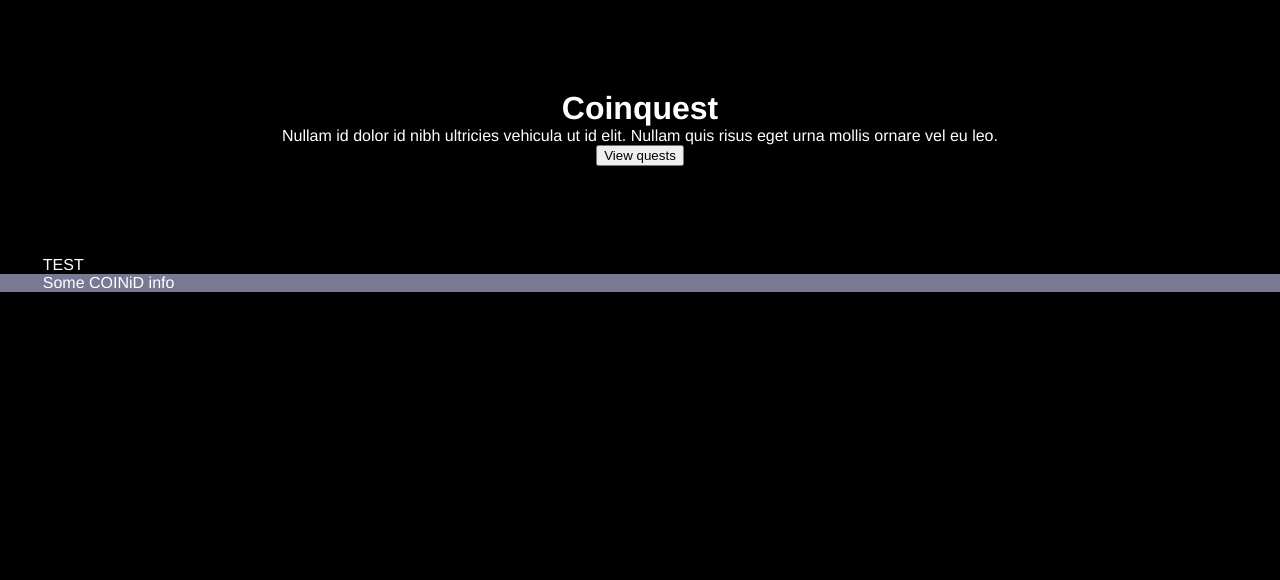
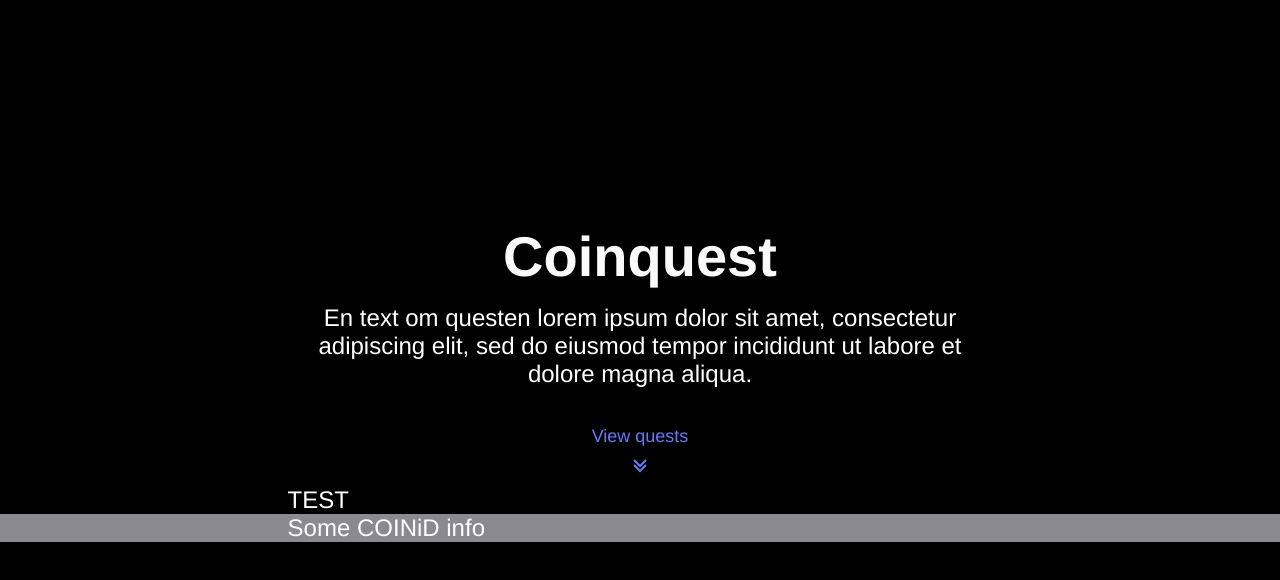
Before and after one commit to COINiD/coinquest, a React (Create React App) app: page / in a window 1280 px wide. Shown: the top 580 px of the page. Built offline with nearby package versions, Linux system fonts and the light colour scheme; a web font is replaced by a local one.

Commit message:
Cleanup in styles and fix header

```diff
--- a/src/components/header.js
+++ b/src/components/header.js
@@ -1,14 +1,23 @@
 import React from "react";
-
+import iconChevronsDown from "../images/icon-chevrons-down.svg";
 const Header = () => (
   <header className="header">
     <div className="wrapper">
-      <h1>Coinquest</h1>
-      <p>
-        Nullam id dolor id nibh ultricies vehicula ut id elit. Nullam quis risus
-        eget urna mollis ornare vel eu leo.
+      <h1 className="header__title">Coinquest</h1>
+      <p className="header__caption">
+        En text om questen lorem ipsum dolor sit amet, consectetur adipiscing
+        elit, sed do eiusmod tempor incididunt ut labore et dolore magna aliqua.
       </p>
-      <button>View quests</button>
+      <a href="#" className="header__button">
+        <span>View quests</span>
+        <img
+          src={iconChevronsDown}
+          alt="Quests"
+          title="View quests"
+          className="header__button__icon"
+          rel="preload"
+        />
+      </a>
     </div>
   </header>
 );
--- a/src/stylesheets/base/_layout.scss
+++ b/src/stylesheets/base/_layout.scss
@@ -37,11 +37,11 @@ body {
 
 .wrapper {
   margin: 0 auto;
-  padding: 0 10px;
-  max-width: 1220px;
+  padding: 0 20px;
+  max-width: 756px;
 
   @include media(medium) {
-    padding: 0 1%;
+    padding: 0 2%;
   }
 }
 
--- a/src/stylesheets/base/_typography.scss
+++ b/src/stylesheets/base/_typography.scss
@@ -1,16 +1,45 @@
+// Font Colors
+$base-font-color: $white;
+$header-font-color: $lighter-gray;
+$secondary-font-color: $white;
+$link-font-color: $purple;
+
 html {
   color: $base-font-color;
   font-family: $base-font-family;
+  font-size: $font-size-regular;
+}
+
+h1,
+h2,
+h3,
+h4,
+h5 {
+  //line-height: $heading-line-height;
+}
+
+h1 {
+  font-size: $font-size-large;
+  color: $header-font-color;
+  margin-bottom: $space-l;
 }
 
 h2 {
   margin: 0.9em 0;
-  font-size: $font-size-l;
+  font-size: $font-size-medium;
   font-weight: bold;
 }
 
 h3 {
   margin: 0;
-  font-size: $font-size-s;
+  font-size: $font-size-regular;
   font-weight: bold;
 }
+
+a {
+  color: $link-font-color;
+  text-decoration: none;
+  &:hover {
+    text-decoration: underline;
+  }
+}
--- a/src/stylesheets/base/_variables.scss
+++ b/src/stylesheets/base/_variables.scss
@@ -6,36 +6,15 @@ $small: 480px;
 $medium: 768px;
 $large: 1000px;
 
-// Pixel text values
-$px-base-font-size: 20;
-$px-heading-font-size: 18;
-$px-base-line-height: 30;
-$px-heading-line-height: 24;
-
-// Convert to rem
-$base-font-size: ($px-base-font-size / 16) * 1rem;
-$base-line-height: ($px-base-line-height / $px-base-font-size);
-$heading-line-height: ($px-heading-line-height / $px-heading-font-size);
-
 // Font sizes
-$font-size-xxxs: (14 / 16) * 1rem;
-$font-size-xxs: (16 / 16) * 1rem;
-$font-size-xs: (18 / 16) * 1rem;
-$font-size-s: (20 / 16) * 1rem;
-$font-size-l: (24 / 16) * 1rem;
-$font-size-xl: (30 / 16) * 1rem;
-$font-size-xxl: (40 / 16) * 1rem;
-$font-size-cover: (90 / 16) * 1rem;
-$font-size-h1: (60 / 16) * 1rem;
-$font-size-h2: (50 / 16) * 1rem;
-$font-size-h3: (35 / 16) * 1rem;
-
-
-// Calculate baseline
-$baseline: ($base-font-size * $base-line-height);
+$font-size-large: 56px;
+$font-size-medium: 48px;
+$font-size-regular: 24px;
+$font-size-small: 18px;
+$font-size-tiny: 14px;
 
 // Vertical rhythm spacing
-$space-base: $baseline;
+$space-base: 10px;
 $space-xxs: $space-base * 0.25;
 $space-xs: $space-base * 0.5;
 $space-s: $space-base * 0.75;
@@ -43,25 +22,15 @@ $space-l: $space-base * 1.5;
 $space-xl: $space-base * 2;
 $space-xxl: $space-base * 3;
 
-// Other Sizes
-$base-border-radius: 3px;
-$base-border-radius-x2: $base-border-radius * 2;
-
 // Colors
 $white: rgb(255,255,255);
 $black: rgb(0,0,0);
-$medium-gray: rgb(44, 45, 52);
-$light-gray: rgb(119, 122,146);
-$lighter-gray: rgb(138, 138, 143);
-
-// Font Colors
-$base-font-color: $white;
-$secondary-font-color: $white;
+$gray: rgb(44, 45, 52);
+$medium-gray: rgb(119, 122,146);
+$light-gray: rgb(138, 138, 143);
+$lighter-gray: #FAFAFA;
+$purple: #617AF7;
 
 // Background Colors
 $base-background-color: $black;
-$secondary-background-color: $light-gray;
-
-// Animations
-$base-duration: 100ms;
-$base-timing: ease;
+$secondary-background-color: $medium-gray;
--- a/src/stylesheets/components/_header.scss
+++ b/src/stylesheets/components/_header.scss
@@ -1,4 +1,32 @@
-header {
+$top-padding-mobile: 252px;
+$top-padding-desktop: 224px;
+$button-margin-mobile: $space-xxl*7;
+$button-margin-desktop: $space-xxl;
+
+.header {
   text-align: center;
-  padding: $space-xxl 0;
+  padding-top: $top-padding-mobile;
+
+  @include media(medium) {
+    padding-top: $top-padding-desktop;
+  }
+
+  &__button {
+    display: flex;
+    flex-direction: column;
+    align-items: center;
+    justify-content: center;
+    margin-top: $button-margin-mobile;
+    padding: $space-s;
+    font-size: $font-size-small;
+
+    @include media(medium) {
+      margin-top: $button-margin-desktop;
+    }
+
+
+    &__icon {
+      margin-top: $space-s;
+    }
+  }
 }
```
Also changed, not shown: src/images/icon-chevrons-down.svg (added).
